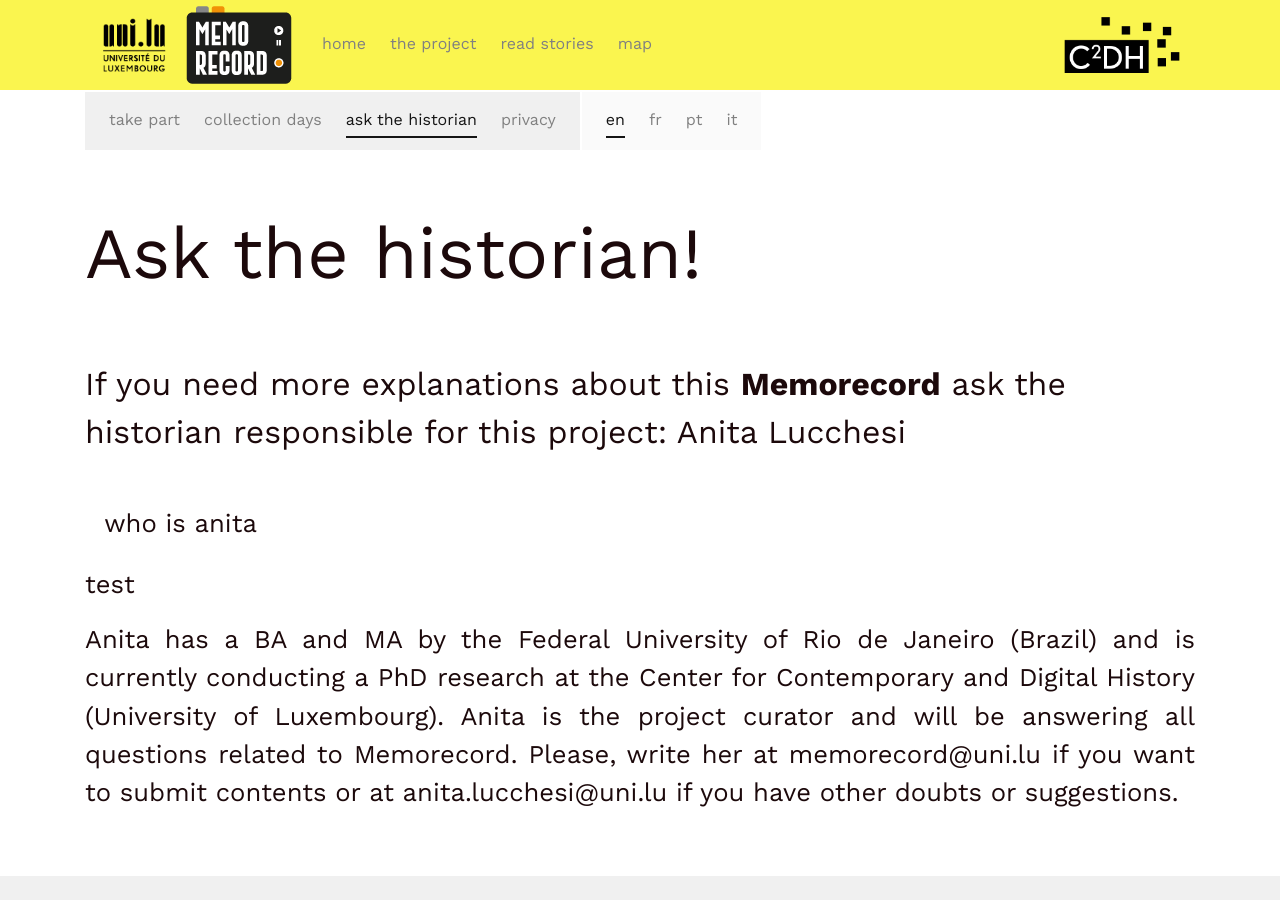
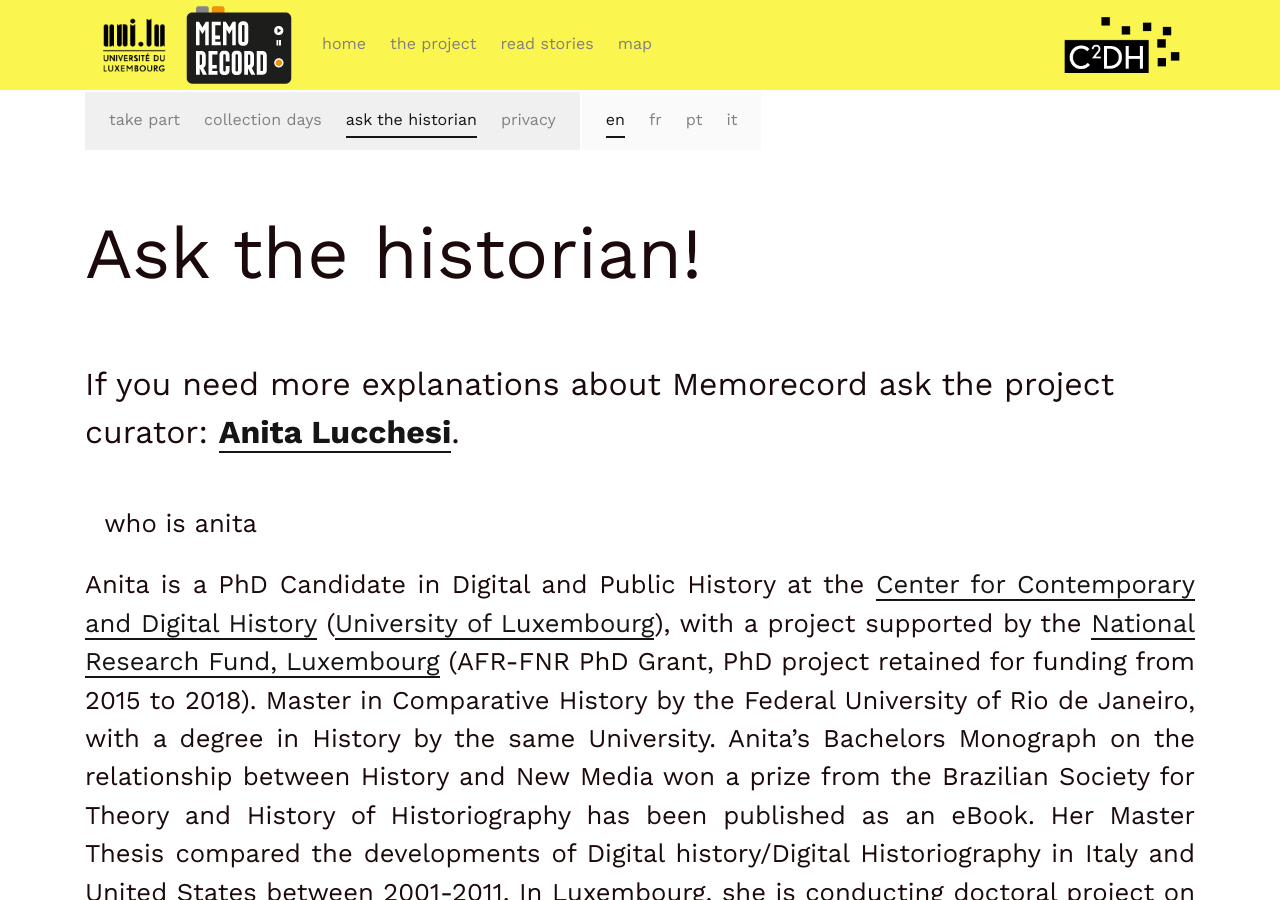
Before and after one commit to C2DH/memorecord, a Jekyll site: the page built from pages/ask-the-historian.md, in a window 1280 px wide and 900 px high. Built offline with Jekyll 4.4.1, drawn with Linux system fonts in a browser that asks for light colours; some of the changed text lies outside the part shown.

Commit message:
Update ask-the-historian.md

```diff
--- a/pages/ask-the-historian.md
+++ b/pages/ask-the-historian.md
@@ -6,13 +6,12 @@ link: /ask-the-historian/
 title: Ask the historian!
 ---
 
-If you need more explanations about this **Memorecord** ask the historian responsible for this project: Anita Lucchesi
+If you need more explanations about Memorecord ask the project curator: [**Anita Lucchesi**](mailto:anita.lucchesi@uni.lu).
 
 <!-- more -->
 
 ## who is anita
 
-test
+Anita is a PhD Candidate in Digital and Public History at the [Center for Contemporary and Digital History](https://www.c2dh.uni.lu/) ([University of Luxembourg](https://www.uni.lu/)), with a project supported by the [National Research Fund, Luxembourg](https://www.fnr.lu) (AFR-FNR PhD Grant, PhD project retained for funding from 2015 to 2018). Master in Comparative History by the Federal University of Rio de Janeiro, with a degree in History by the same University. Anita’s Bachelors Monograph on the relationship between History and New Media won a prize from the Brazilian Society for Theory and History of Historiography has been published as an eBook. Her Master Thesis compared the developments of Digital history/Digital Historiography in Italy and United States between 2001-2011. In Luxembourg, she is conducting doctoral project on migrant memories and narratives in the Grand Duchy, using digital public history methods to gather and analyse the historical sources, as well as to engage the interested community in the project. Anita is also member of the administration board of the [Centre de Documentation sur les Migrations Humaines]((https://www.fnr.lu)), member of the outreach committee of the [Rede Brasileira de História Pública](http://historiapublica.com.br/) and treasurer of the ]International Federation for Public History](http://ifph.hypotheses.org/).
 
-Anita has a BA and MA by the Federal University of Rio de Janeiro (Brazil) and is currently conducting a PhD research at the Center for Contemporary and Digital History (University of Luxembourg). Anita is the project curator and will be answering all questions related to Memorecord.
-Please, write her at memorecord@uni.lu if you want to submit contents or at anita.lucchesi@uni.lu if you have other doubts or suggestions.
+Check out [Anita’s profile on C2DH website](https://www.c2dh.uni.lu/people/anita-lucchesi) to check her publications.
```
